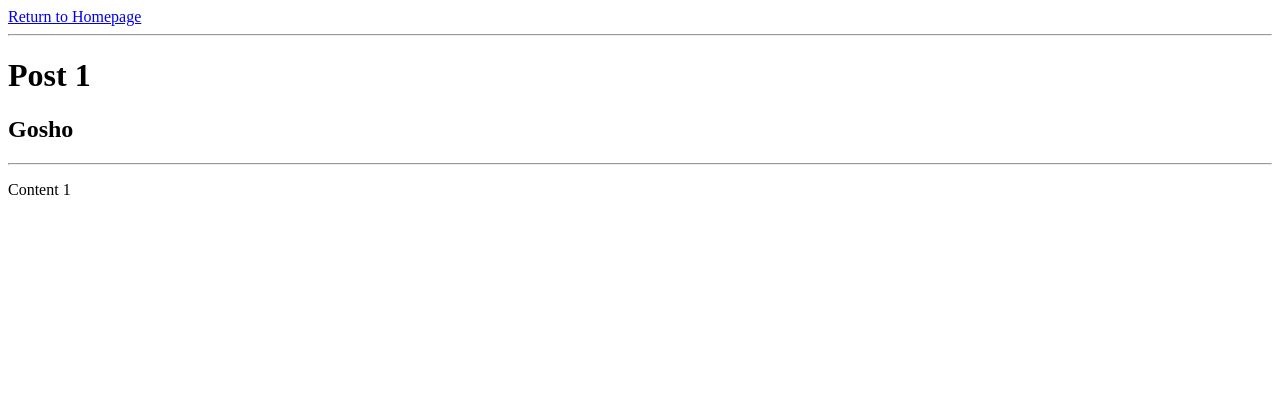
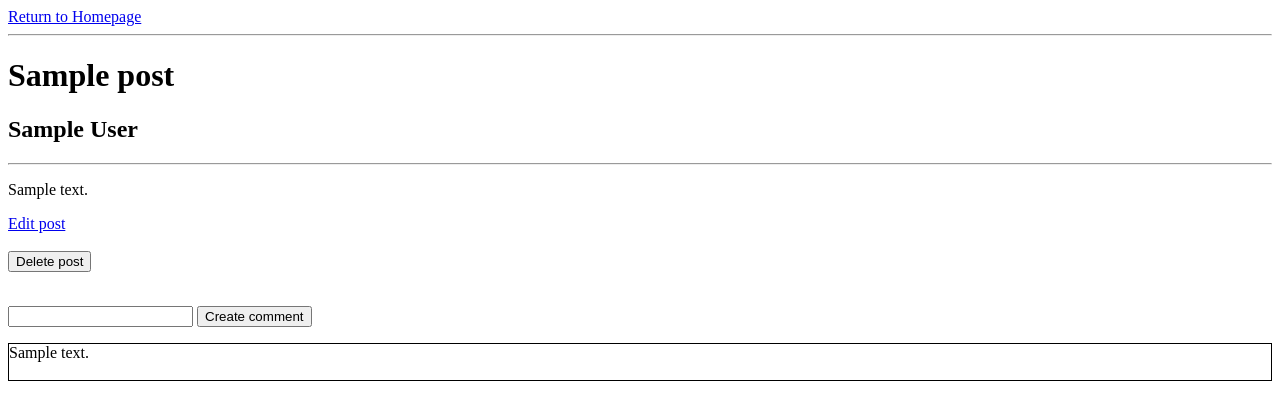
Before and after one commit to aon4o/flask_exercise, a Flask app: page /posts/1 in a window 1280 px wide. Shown: the top 420 px of the page. Run offline with Flask 2, Linux system fonts and the light colour scheme; tables that the repository leaves empty hold one stand-in row (values such as "Sample post").

Commit message:
Added DB

```diff
--- a/app.py
+++ b/app.py
@@ -1,9 +1,9 @@
-from flask import Flask, url_for, render_template, request, redirect
+from flask import Flask
+from flask import render_template, request, redirect, url_for
 from post import Post
+from comment import Comment
 
 app = Flask(__name__)
-
-db = {1: Post(1, 'Post 1', 'Gosho', 'Content 1')}
 
 
 @app.route('/')
@@ -13,13 +13,37 @@ def hello_world():
 
 @app.route('/posts')
 def list_posts():
-    return render_template('posts.html', posts=db.values())
+    return render_template('posts.html', posts=Post.all())
 
 
-@app.route('/posts/<int:id>')
-def show_post(id):
-    post = db[id]
+@app.route('/posts/<int:post_id>')
+def show_post(post_id):
+    post = Post.find(post_id)
+
     return render_template('post.html', post=post)
+
+
+@app.route('/posts/<int:post_id>/edit', methods=['GET', 'POST'])
+def edit_post(post_id):
+    post = Post.find(post_id)
+    if request.method == 'GET':
+
+        return render_template('edit_post.html', post=post)
+    elif request.method == 'POST':
+        post.name = request.form['name']
+        post.author = request.form['author']
+        post.content = request.form['content']
+        post.save()
+
+        return redirect(url_for('show_post', post_id=post.post_id))
+
+
+@app.route('/posts/<int:post_id>/delete', methods=['POST'])
+def delete_post(post_id):
+    post = Post.find(post_id)
+    post.delete()
+
+    return redirect(url_for('list_posts'))
 
 
 @app.route('/posts/new', methods=['GET', 'POST'])
@@ -27,8 +51,17 @@ def new_post():
     if request.method == 'GET':
         return render_template('new_post.html')
     elif request.method == 'POST':
-        next_id = max(db.keys()) + 1
-        post = Post(next_id, request.form['name'], request.form['author'],
-                    request.form['content'])
-        db[next_id] = post
+        values = (None, request.form['name'], request.form['author'],
+                  request.form['content'])
+        Post(*values).create()
         return redirect(url_for('list_posts'))
+
+
+@app.route('/comments/new', methods=['POST'])
+def new_comment():
+    if request.method == 'POST':
+        post = Post.find(request.form['post_id'])
+        values = (None, post, request.form['message'])
+        Comment(*values).create()
+
+        return redirect(url_for('show_post', post_id=post.post_id))
--- /dev/null
+++ b/comment.py
@@ -0,0 +1,19 @@
+from database import DB
+
+class Comment:
+    def __init__(self, comment_id, post, message):
+        self.comment_id = comment_id
+        self.post = post
+        self.message = message
+
+    def create(self):
+        with DB() as db:
+            values = (self.post.post_id, self.message)
+            db.execute('INSERT INTO comments (post_id, message) VALUES (?, ?)', values)
+            return self
+
+    @staticmethod
+    def find_by_post(post):
+        with DB() as db:
+            rows = db.execute('SELECT * FROM comments WHERE post_id = ?', (post.post_id,)).fetchall()
+            return [Comment(*row) for row in rows]
--- /dev/null
+++ b/database.py
@@ -0,0 +1,36 @@
+import sqlite3
+
+DB_NAME = 'example.db'
+
+conn = sqlite3.connect(DB_NAME)
+
+
+conn.cursor().execute('''
+    CREATE TABLE IF NOT EXISTS posts
+    (
+        post_id INTEGER PRIMARY KEY AUTOINCREMENT,
+        name TEXT,
+        author TEXT,
+        content TEXT
+    )
+''')
+
+conn.cursor().execute('''
+CREATE TABLE IF NOT EXISTS comments
+    (
+        comment_id INTEGER PRIMARY KEY AUTOINCREMENT,
+        post_id INTEGER,
+        message TEXT,
+        FOREIGN KEY(post_id) REFERENCES posts(id)
+    )
+''')
+conn.commit()
+
+
+class DB:
+    def __enter__(self):
+        self.conn = sqlite3.connect(DB_NAME)
+        return self.conn.cursor()
+
+    def __exit__(self, type, value, traceback):
+        self.conn.commit()
--- a/post.py
+++ b/post.py
@@ -1,6 +1,43 @@
+from database import DB
+from comment import Comment
+
+
 class Post:
-	def __init__(self, id, name, author, content):
-		self.id = id
-		self.name = name
-		self.author = author
-		self.content = content
+    def __init__(self, post_id, name, author, content):
+        self.post_id = post_id
+        self.name = name
+        self.author = author
+        self.content = content
+
+    @staticmethod
+    def all():
+        with DB() as db:
+            rows = db.execute('SELECT * FROM posts').fetchall()
+            return [Post(*row) for row in rows]
+
+    @staticmethod
+    def find(post_id):
+        with DB() as db:
+            row = db.execute('SELECT * FROM posts WHERE post_id = ?', (post_id,)).fetchone()
+            if row is None:
+                return
+            return Post(*row)
+
+    def create(self):
+        with DB() as db:
+            values = (self.name, self.author, self.content)
+            row = db.execute('INSERT INTO posts (name, author, content) VALUES (?, ?, ?)', values)
+            return self
+
+    def save(self):
+        with DB() as db:
+            values = (self.name, self.author, self.content, self.post_id)
+            db.execute('UPDATE posts SET name = ?, author = ?, content = ? WHERE post_id = ?', values)
+            return self
+
+    def delete(self):
+        with DB() as db:
+            db.execute('DELETE FROM posts WHERE post_id = ?', (self.post_id,))
+
+    def comments(self):
+        return Comment.find_by_post(self)
--- a/templates/post.html
+++ b/templates/post.html
@@ -9,3 +9,22 @@
 <p>
 {{ post.content }}
 </p>
+
+<a href="/posts/{{ post.post_id }}/edit">Edit post</a><br/><br/>
+<form action="/posts/{{ post.post_id }}/delete" method="post">
+  <button type="submit">Delete post</button>
+</form>
+<br/>
+
+<form action="/comments/new" method="post">
+  <input type="text" name="message">
+  <input type="hidden" name="post_id" value="{{ post.post_id }}">
+  <button type="submit">Create comment</button>
+</form>
+<div id="comments" style="border: 1px solid black">
+{% for comment in post.comments() %}
+  {{ comment.message }}
+  <br/>
+  <br/>
+{% endfor %}
+</div>
```
Also changed, not shown: templates/edit_post.html (added, +15 -0 lines), 1 other file.
